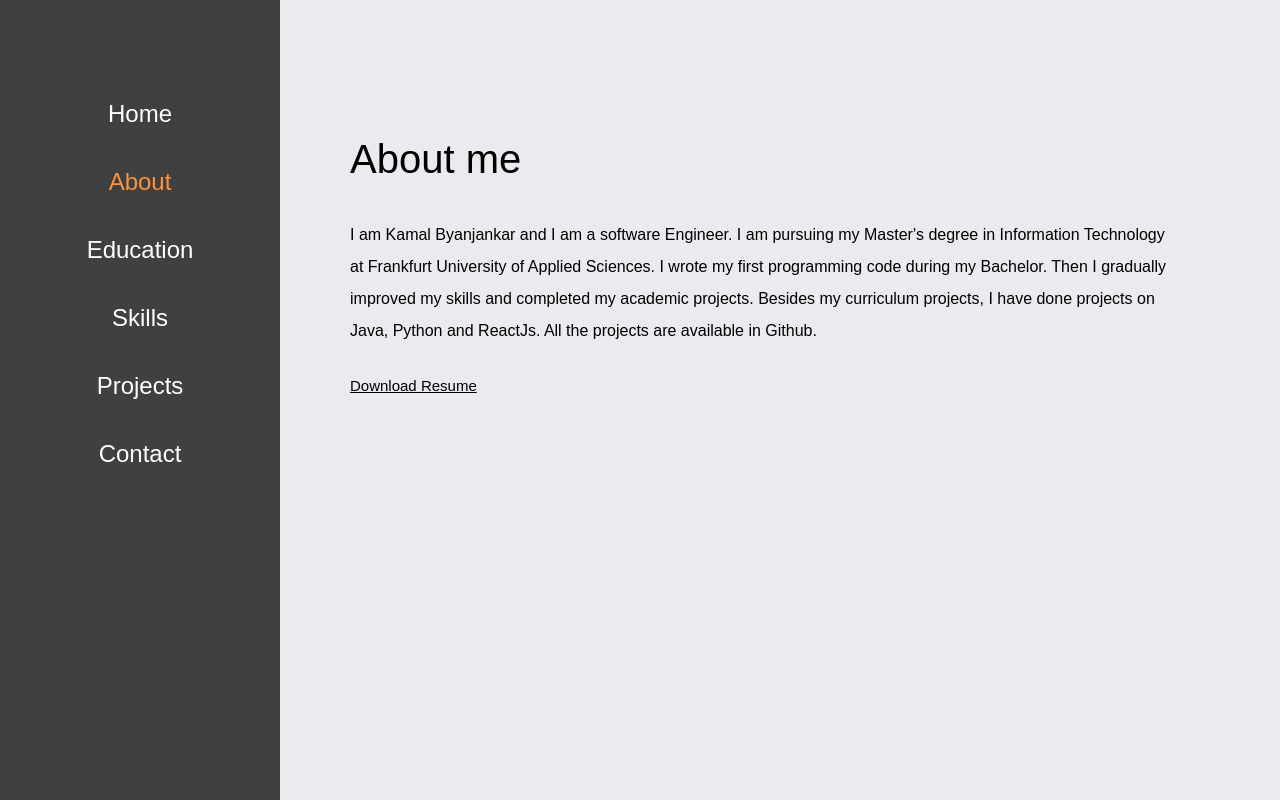
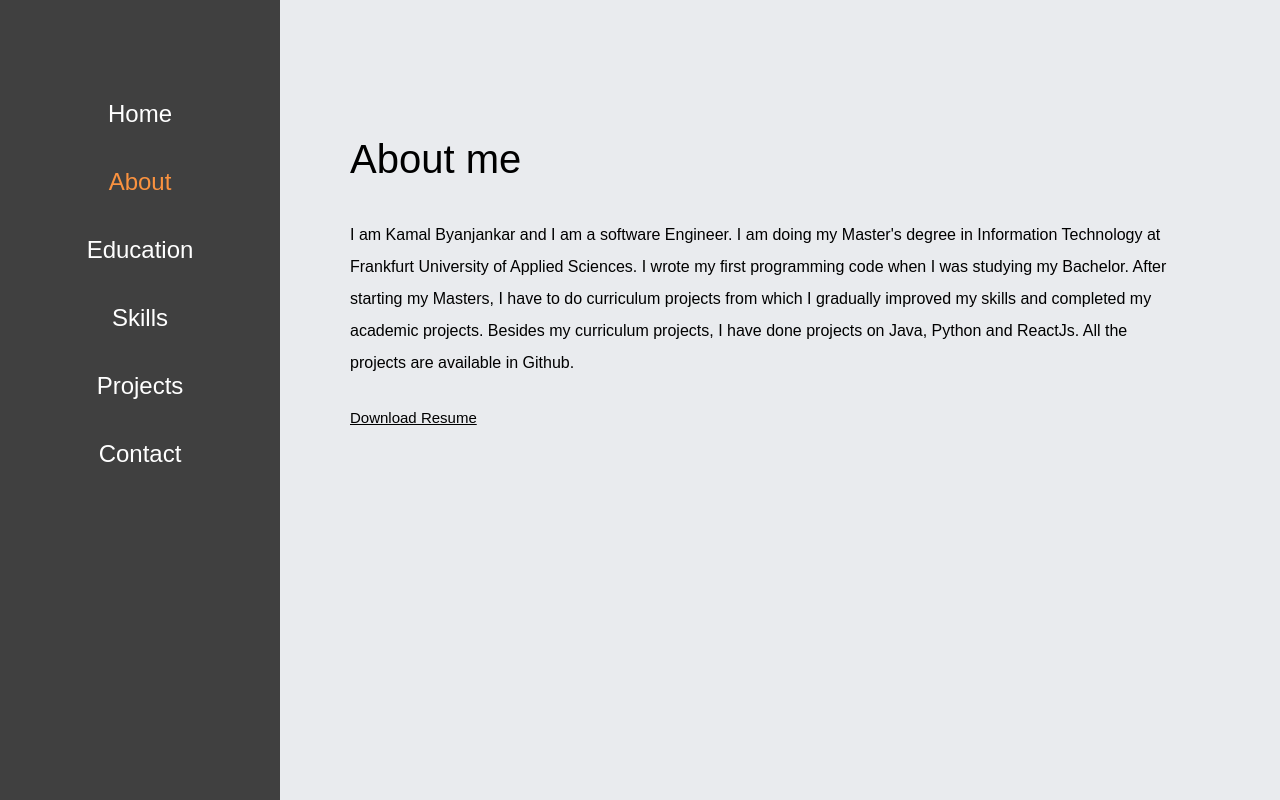
Before and after one commit to KamalByanjankar/PortfolioWebsite, a React (Create React App) app: page /about in a window 1280 px wide. Built offline with nearby package versions, Linux system fonts and the light colour scheme.

Commit message:
Small Changes

```diff
--- a/src/components/About/About.jsx
+++ b/src/components/About/About.jsx
@@ -7,10 +7,11 @@ const About = () => {
     <div className="header">
       <h1>About me</h1>
       <p className="about__lineSpace">
-        I am Kamal Byanjankar and I am a software Engineer. I am pursuing my
+        I am Kamal Byanjankar and I am a software Engineer. I am doing my
         Master's degree in Information Technology at Frankfurt University of
-        Applied Sciences. I wrote my first programming code during my Bachelor.
-        Then I gradually improved my skills and completed my academic projects.
+        Applied Sciences. I wrote my first programming code when I was studying my Bachelor.
+        After starting my Masters, I have to do curriculum projects from which
+        I gradually improved my skills and completed my academic projects.
         Besides my curriculum projects, I have done projects on Java, Python and ReactJs.
         All the projects are available in Github.
       </p>
```
